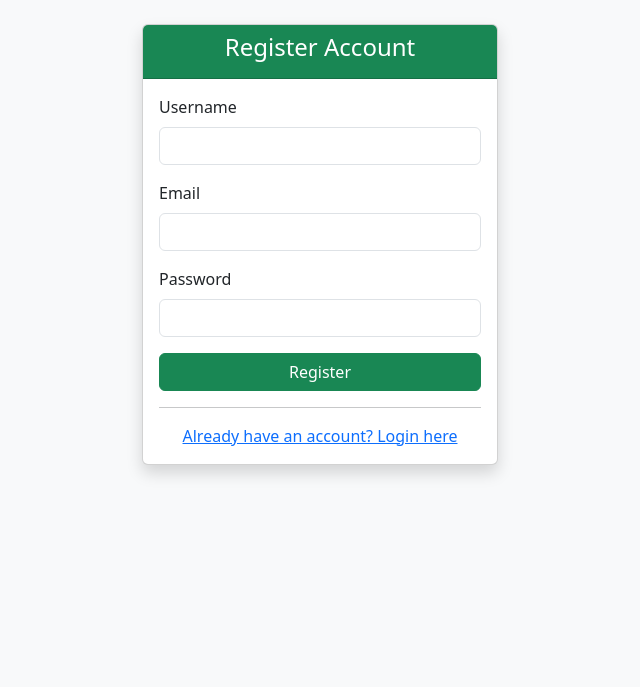
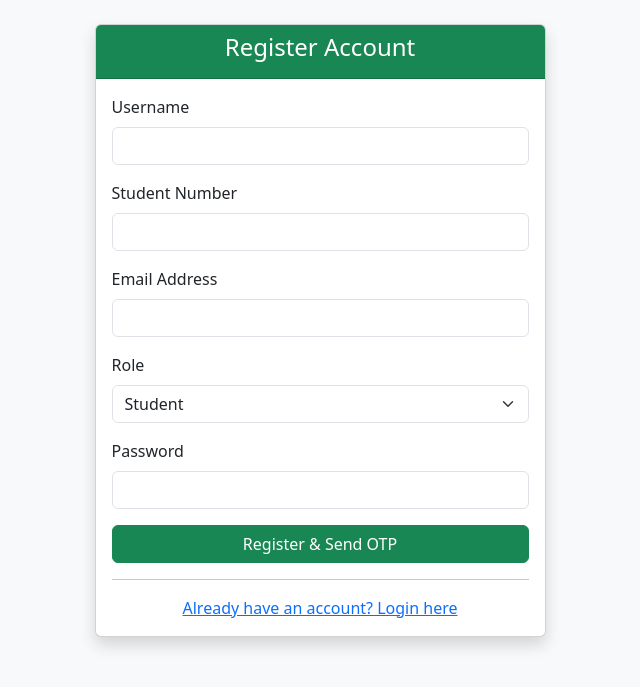
Before and after one commit to jeysipante-lgtm/Campus-hardware-inventory, a Flask app: template templates/register.html in a window 1280 px wide. Shown: the part 56-743 px from the top of the page, without its empty margins (320-960 px from the left). Run offline with Flask 3, Linux system fonts and the light colour scheme; the template is opened without the code that fills it, so the values that code supplies are empty.

Commit message:
Update register.html with missing fields and fix template structure

```diff
--- a/templates/register.html
+++ b/templates/register.html
@@ -1,7 +1,7 @@
 {% extends "base.html" %}
 {% block content %}
 <div class="row justify-content-center">
-    <div class="col-md-4">
+    <div class="col-md-5">
         <div class="card shadow">
             <div class="card-header bg-success text-white text-center">
                 <h4>Register Account</h4>
@@ -13,14 +13,26 @@
                         <input type="text" name="username" class="form-control" required>
                     </div>
                     <div class="mb-3">
-                        <label class="form-label">Email</label>
+                        <label class="form-label">Student Number</label>
+                        <input type="text" name="student_number" class="form-control" required>
+                    </div>
+                    <div class="mb-3">
+                        <label class="form-label">Email Address</label>
                         <input type="email" name="email" class="form-control" required>
+                    </div>
+                    <div class="mb-3">
+                        <label class="form-label">Role</label>
+                        <select name="role" class="form-select" required>
+                            <option value="Student">Student</option>
+                            <option value="Faculty">Faculty</option>
+                            <option value="Admin">Admin</option>
+                        </select>
                     </div>
                     <div class="mb-3">
                         <label class="form-label">Password</label>
                         <input type="password" name="password" class="form-control" required>
                     </div>
-                    <button type="submit" class="btn btn-success w-100">Register</button>
+                    <button type="submit" class="btn btn-success w-100">Register & Send OTP</button>
                 </form>
                 <hr>
                 <div class="text-center">
```
Also changed, not shown: otp_verify.html (added, +49 -0 lines), 1 other file.
